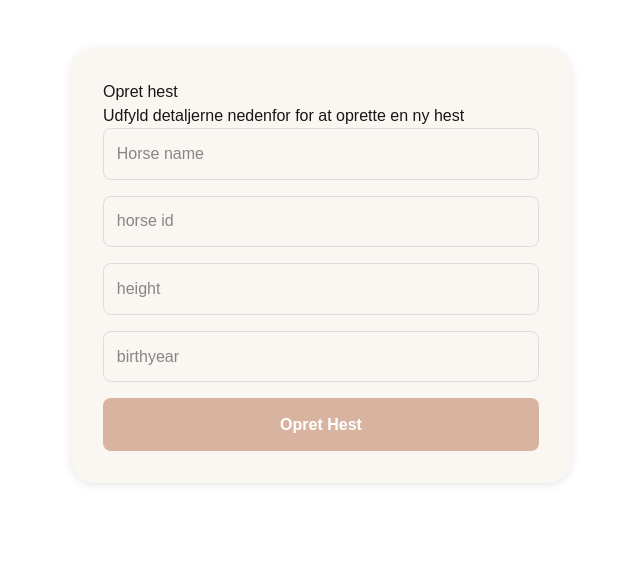
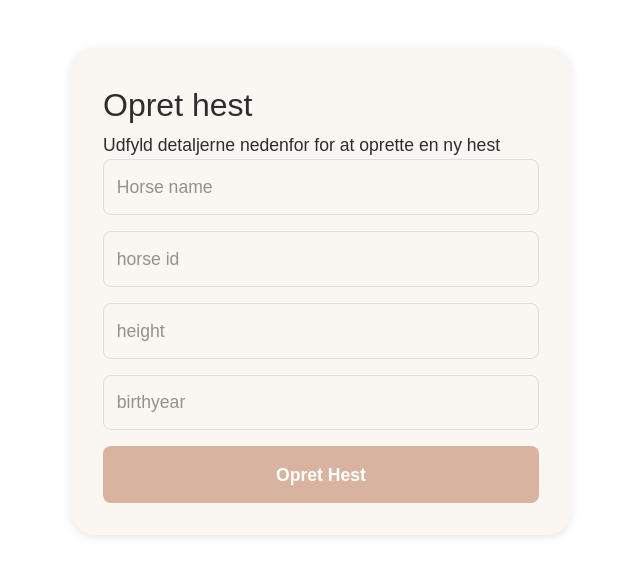
Before and after one commit to LarsHrJensen/HorseEvent, a Next.js app in the folder react-project/: page /createHorse in a window 1280 px wide. Shown: the top 576 px of the page, without its empty margins (319-959 px from the left). Built offline with nearby package versions, Linux system fonts and the light colour scheme.

Commit message:
text farve opdateret + h1 size

```diff
--- a/react-project/src/app/createHorse/page.css
+++ b/react-project/src/app/createHorse/page.css
@@ -3,6 +3,9 @@
     margin: 3rem auto;
     padding: 2rem;
     background: #faf6f2;
+    color: #2d2d2d;
+    font-size: 1.1rem;
+    line-height: 1.6;
     border-radius: 1.5rem;
     box-shadow: 0 2px 10px rgba(0,0,0,0.1);
 }
@@ -28,3 +31,7 @@
     font-weight: bold;
     cursor: pointer;
 }
+
+.createHorseContainer h1 {
+font-size: 2rem;
+}
--- a/react-project/src/app/createHorse/page.js
+++ b/react-project/src/app/createHorse/page.js
@@ -13,7 +13,7 @@ export default function CreateHorsePage() {
     });
 
     // Handle changes of input
-    const handleChange = (e) => {
+    const handleChange = (e) => {kk
         const {name, value} = e.target;
         setHorseData({...horseData, [name]: value});
     };
@@ -46,7 +46,7 @@ export default function CreateHorsePage() {
 
     return (
         <div className="createHorseContainer">
-            <h1> Opret hest </h1>
+            <h1 className="font-size-10"> Opret hest </h1>
             <p>Udfyld detaljerne nedenfor for at oprette en ny hest</p>
             <form>
                 <input
```
